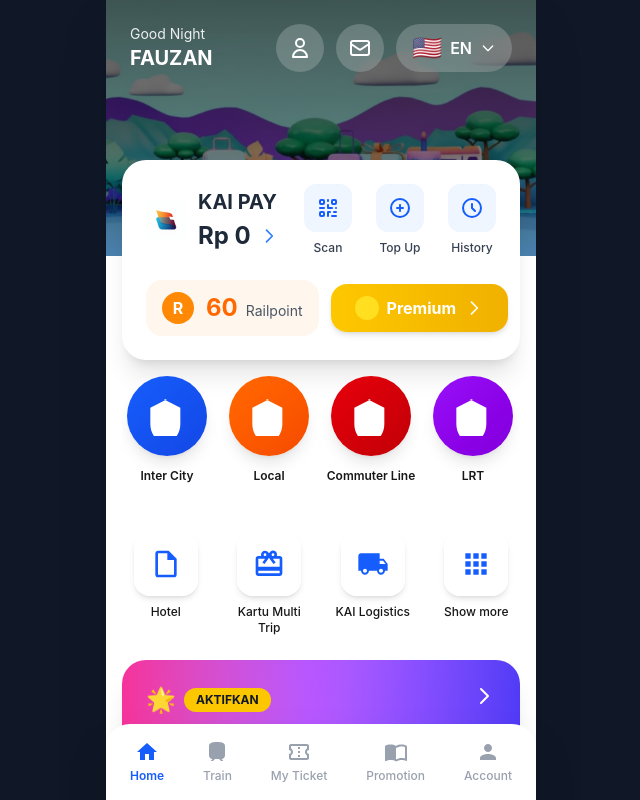
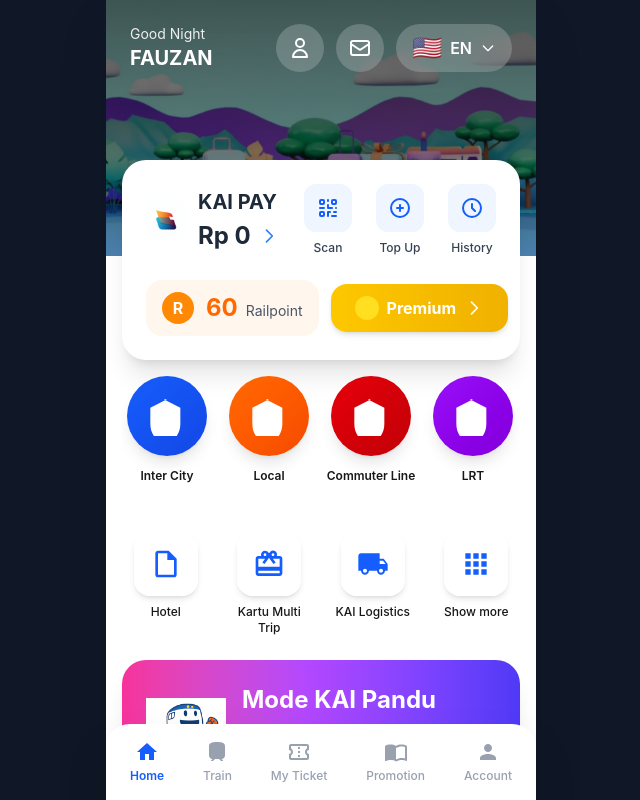
Before and after one commit to dunnowhoo/kai-pandu, a Next.js app: page / in a window 1280 px wide. Shown: the top 800 px of the page, without its empty margins (319-959 px from the left). Built offline with nearby package versions, Linux system fonts and the light colour scheme.

Commit message:
feat: design changes

```diff
--- a/src/app/page.tsx
+++ b/src/app/page.tsx
@@ -215,23 +215,12 @@
         <a href="/pandu-app" className="block mb-6">
           <div className="bg-gradient-to-r from-pink-500 via-purple-500 to-indigo-600 rounded-3xl p-6 shadow-xl relative overflow-hidden group hover:scale-[1.02] transition-transform">
             {/* Animated Background Effect */}
-            <div className="absolute inset-0 bg-gradient-to-r from-white/0 via-white/10 to-white/0 transform -skew-x-12 group-hover:translate-x-full transition-transform duration-1000"></div>
 
-            <div className="relative">
-              <div className="flex items-start justify-between mb-3">
-                <div className="flex items-center gap-2">
-                  <span className="text-2xl">🌟</span>
-                  <span className="bg-yellow-400 text-gray-900 text-xs font-bold px-3 py-1 rounded-full">AKTIFKAN</span>
-                </div>
-                <svg className="w-6 h-6 text-white" fill="none" stroke="currentColor" viewBox="0 0 24 24">
-                  <path strokeLinecap="round" strokeLinejoin="round" strokeWidth={2} d="M9 5l7 7-7 7" />
-                </svg>
-              </div>
+            <div className="relative flex items-center gap-4">
+              <Image src="/images/kaiberdansa.svg" alt="KAI Pandu" width={80} height={80} className="w-20 h-20 object-contain" />
 
-              <h3 className="text-white text-2xl font-bold mb-2">Mode KAI Pandu</h3>
-              <p className="text-white/90 text-sm mb-4">
-                🎤 Voice Assistant • 🗺️ Navigasi AR • 🚨 Bantuan Darurat
-              </p>
+              <div className="flex-1">
+                <h3 className="text-white text-2xl font-bold mb-3">Mode KAI Pandu</h3>
 
                 <div className="bg-white/20 backdrop-blur-sm rounded-xl p-3 flex items-center gap-3">
                   <div className="w-10 h-10 bg-white/30 rounded-lg flex items-center justify-center">
@@ -243,6 +232,7 @@
                   <div>
                     <p className="text-white text-sm font-bold">Tap untuk mengaktifkan</p>
                     <p className="text-white/80 text-xs">Asisten perjalanan dengan AI</p>
+                  </div>
                 </div>
               </div>
             </div>
```
Also changed, not shown: public/images/kaiberdansa.svg (added), public/images/kaipandudubbies.jpg (added). Lines whose indentation alone changed are shown as unchanged.
